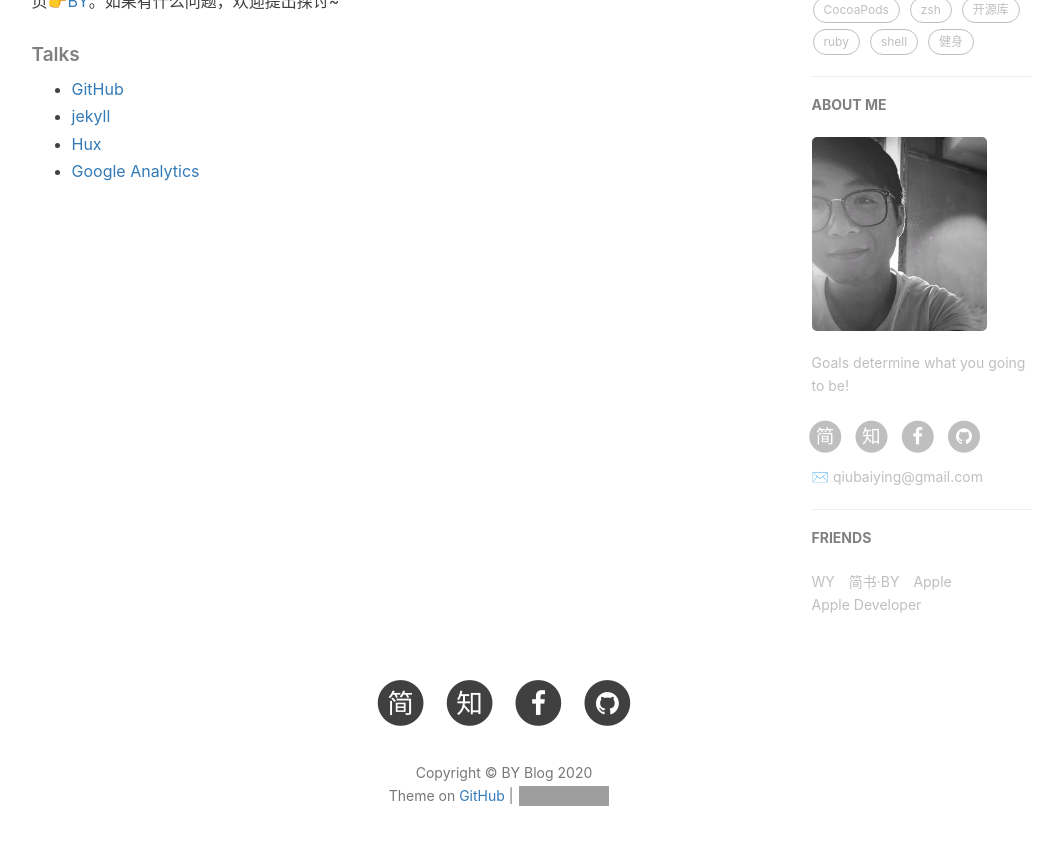
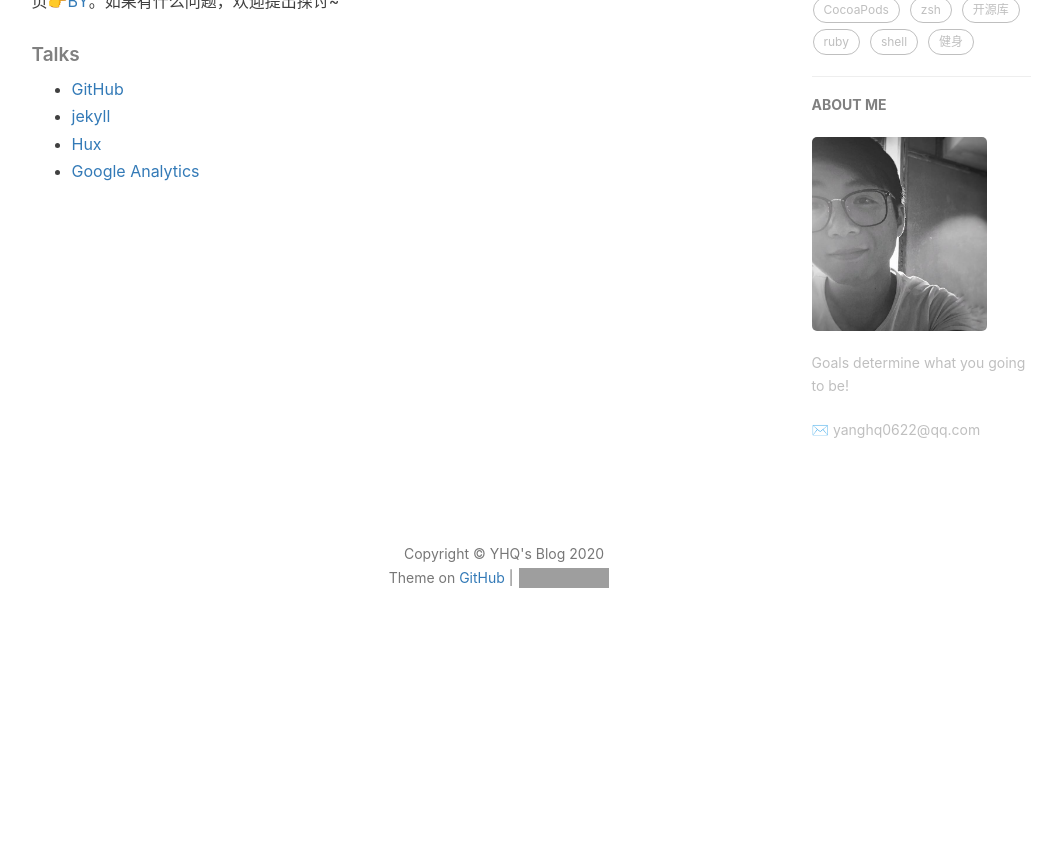
Before and after one commit to yanghq0622/looksayer.github.io, a Jekyll site: the page built from about.html, in a window 1280 px wide and 900 px high, scrolled down 713 px. Shown: the top 845 px of the window, without its empty margins (136-1192 px from the left). Built offline with Jekyll 4.4.1, drawn with Linux system fonts in a browser that asks for light colours; nearby versions of some CDN libraries; comment, search, counter and statistics services are not loaded; after the commit the page ends 1395 px from its top, so only the background shows below that; some of the changed lines change nothing that is shown; grey boxes are pictures that could not be loaded.

Commit message:
Update _config.yml

```diff
--- a/_config.yml
+++ b/_config.yml
@@ -1,13 +1,13 @@
 # Site settings
-title: BY Blog
-SEOTitle: 柏荧的博客 | BY Blog
-header-img: img/post-bg-desk.jpg
-email: qiubaiying@gmail.com
-description: "Every failure is leading towards success."
-keyword: "BY, BY Blog, 柏荧的博客, qiubaiying, 邱柏荧, iOS, Apple, iPhone"
-url: "http://qiubaiying.github.io"          # your host, for absolute URL
+title: YHQ's Blog
+#SEOTitle: 柏荧的博客 | BY Blog
+#header-img: img/post-bg-desk.jpg
+email: yanghq0622@qq.com
+description: "杨慧强的个人学习小站"
+#keyword: "BY, BY Blog, 柏荧的博客, qiubaiying, 邱柏荧, iOS, Apple, iPhone"
+url: "https://yanghq0622.github.io/"          # your host, for absolute URL
 baseurl: ""      # for example, '/blog' if your blog hosted on 'host/blog'
-github_repo: "https://github.com/qiubaiying/qiubaiying.github.io.git" # you code repository
+github_repo: "https://github.com/yanghq0622/yanghq0622.github.io/" # you code repository
 
 # Sidebar settings
 sidebar: true                           # whether or not using Sidebar.
@@ -19,10 +19,10 @@ sidebar-avatar: /img/about-BY-gentle.jpg      # use absolute URL, seeing it's us
 # SNS settings
 RSS: false
 # weibo_username:     qiubaiying
-zhihu_username:     qiubaiying
-github_username:    qiubaiying
-facebook_username:  baiying.qiu.7
-jianshu_username:   e71990ada2fd
+#zhihu_username:     qiubaiying
+#github_username:    qiubaiying
+#facebook_username:  baiying.qiu.7
+#jianshu_username:   e71990ada2fd
 #twitter_username:   qiubaiying
 
 
@@ -61,7 +61,7 @@ kramdown:
 
 # Gitalk
 gitalk:
-  enable: true    #是否开启Gitalk评论
+  enable: false    #是否开启Gitalk评论
   clientID: f2c84e7629bb1446c1a4                            #生成的clientID
   clientSecret: ca6d6139d1e1b8c43f8b2e19492ddcac8b322d0d    #生成的clientSecret
   repo: qiubaiying.github.io    #仓库名称
@@ -78,7 +78,7 @@ ba_track_id: b50bf2b12b5338a1845e33832976fd68
 
 # Google Analytics
 ga_track_id: 'UA-90855596-1'            # Format: UA-xxxxxx-xx
-ga_domain: qiubaiying.top               # 默认的是 auto, 这里我是自定义了的域名，你如果没有自己的域名，需要改成auto
+ga_domain: auto               # 默认的是 auto, 这里我是自定义了的域名，你如果没有自己的域名，需要改成auto
 
 
 
@@ -97,18 +97,18 @@ service-worker: true
 
 
 # Friends
-friends: [
-    {
-        title: "WY",
-        href: "http://zhengwuyang.com"
-    },{
-        title: "简书·BY",
-        href: "http://www.jianshu.com/u/e71990ada2fd"
-    },{
-        title: "Apple",
-        href: "https://apple.com"
-    },{
-        title: "Apple Developer",
-        href: "https://developer.apple.com/"
-    }
-]
+#friends: [
+#    {
+#        title: "WY",
+#        href: "http://zhengwuyang.com"
+#    },{
+#        title: "简书·BY",
+#        href: "http://www.jianshu.com/u/e71990ada2fd"
+#    },{
+#        title: "Apple",
+#        href: "https://apple.com"
+#    },{
+#        title: "Apple Developer",
+#        href: "https://developer.apple.com/"
+#    }
+#]
```
